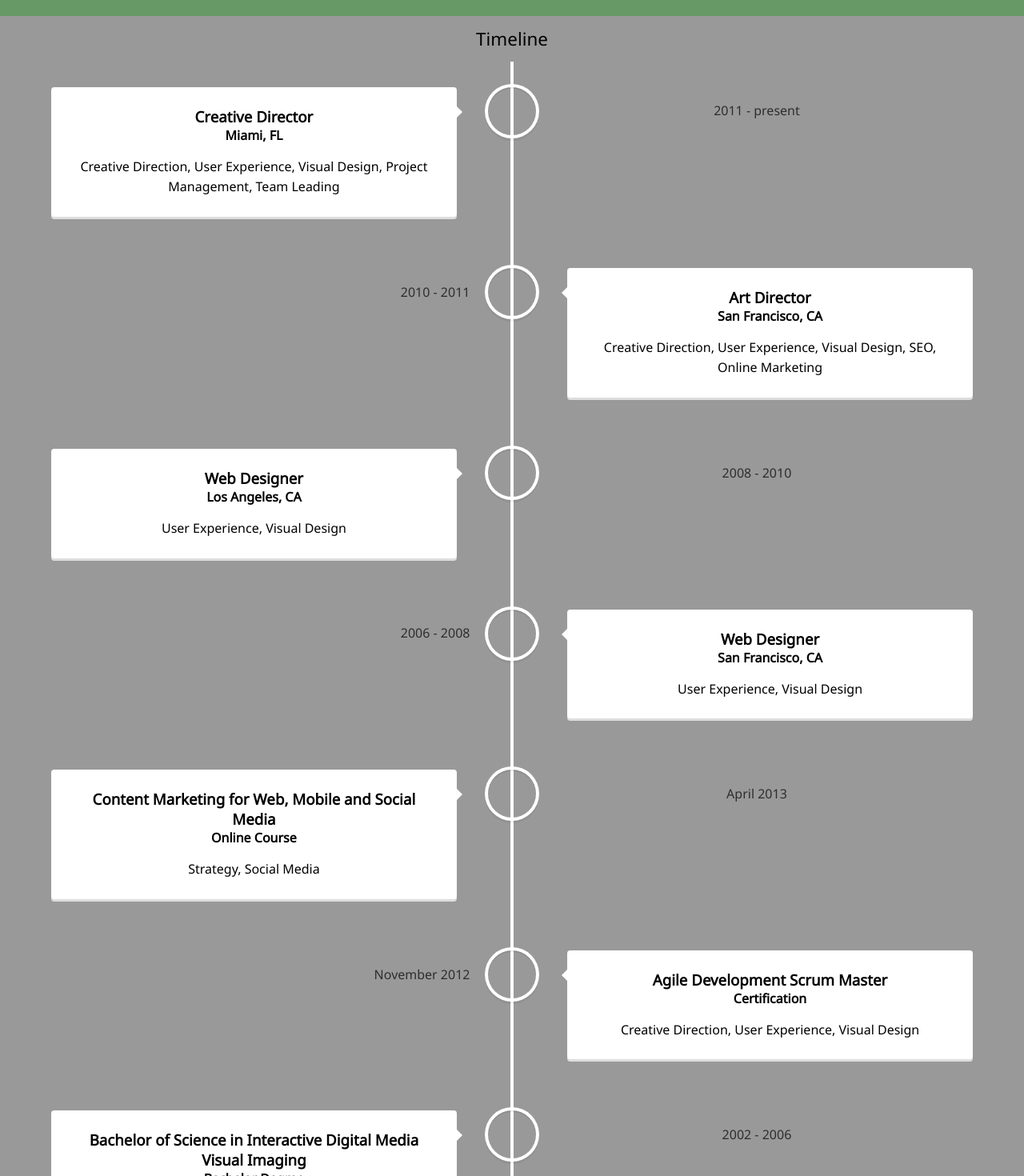
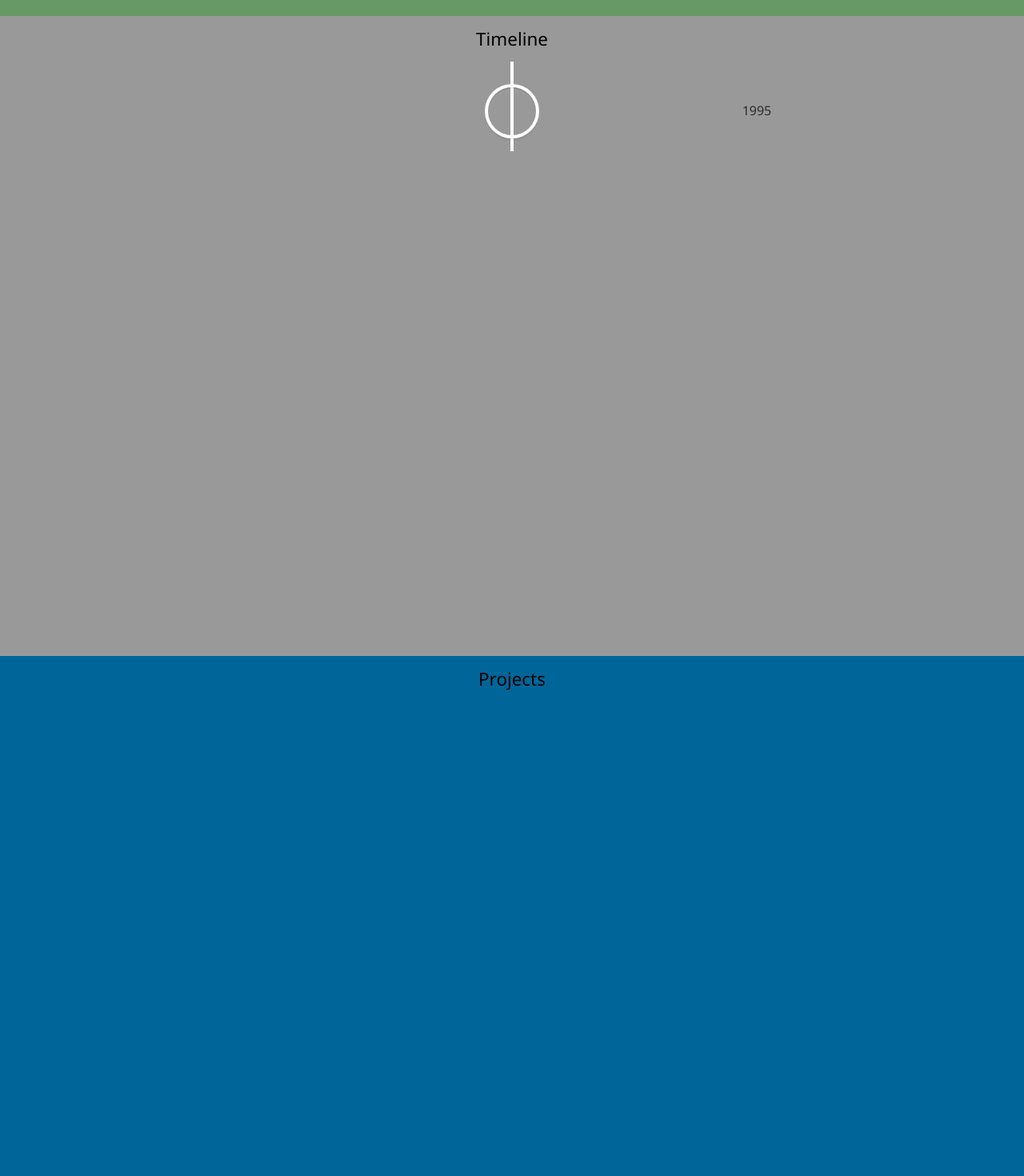
Before and after one commit to zettca/zettca.github.io, a React (Create React App) app: page / in a window 1280 px wide. Shown: the part 780-2250 px from the top of the page at 80% size. Built offline with nearby package versions, Linux system fonts and the light colour scheme.

Commit message:
clean codez

```diff
--- a/package.json
+++ b/package.json
@@ -18,6 +18,6 @@
     "test": "react-scripts test --env=jsdom",
     "eject": "react-scripts eject",
     "predeploy": "npm run build",
-    "deploy": "gh-pages -d build"
+    "deploy": "gh-pages --dist build --branch master"
   }
 }
--- a/src/components/DotsNavigation.jsx
+++ b/src/components/DotsNavigation.jsx
@@ -7,10 +7,12 @@ class DotsNavigation extends React.PureComponent {
       anchor.addEventListener('click', function (e) {
         e.preventDefault();
 
-        document.querySelector(this.getAttribute('href')).scrollIntoView({
+        const ref = this.getAttribute('href');
+        document.querySelector(ref).scrollIntoView({
           block: 'start',
           behavior: 'smooth'
         });
+        window.history.pushState('', '', ref);
       });
     });
   }
--- a/src/components/Timeline.jsx
+++ b/src/components/Timeline.jsx
@@ -8,42 +8,42 @@ class Timeline extends React.PureComponent {
 
     return (
       <VerticalTimeline animate={false}>
-        <VerticalTimelineElement date="2011 - present">
+        {/*<VerticalTimelineElement date="2011 - present">
           <h3 className="vertical-timeline-element-title">Creative Director</h3>
           <h4 className="vertical-timeline-element-subtitle">Miami, FL</h4>
           <p>Creative Direction, User Experience, Visual Design, Project Management, Team Leading</p>
         </VerticalTimelineElement>
         <VerticalTimelineElement date="2010 - 2011">
-          <h3 className="vertical-timeline-element-title">Art Director</h3>
+          {/*<h3 className="vertical-timeline-element-title">Art Director</h3>
           <h4 className="vertical-timeline-element-subtitle">San Francisco, CA</h4>
           <p>Creative Direction, User Experience, Visual Design, SEO, Online Marketing</p>
         </VerticalTimelineElement>
         <VerticalTimelineElement date="2008 - 2010">
-          <h3 className="vertical-timeline-element-title">Web Designer</h3>
+          {/*<h3 className="vertical-timeline-element-title">Web Designer</h3>
           <h4 className="vertical-timeline-element-subtitle">Los Angeles, CA</h4>
           <p>User Experience, Visual Design</p>
         </VerticalTimelineElement>
         <VerticalTimelineElement date="2006 - 2008">
-          <h3 className="vertical-timeline-element-title">Web Designer</h3>
+          {/*<h3 className="vertical-timeline-element-title">Web Designer</h3>
           <h4 className="vertical-timeline-element-subtitle">San Francisco, CA</h4>
           <p>User Experience, Visual Design</p>
         </VerticalTimelineElement>
         <VerticalTimelineElement date="April 2013">
-          <h3 className="vertical-timeline-element-title">Content Marketing for Web, Mobile and Social Media</h3>
+          {/*<h3 className="vertical-timeline-element-title">Content Marketing for Web, Mobile and Social Media</h3>
           <h4 className="vertical-timeline-element-subtitle">Online Course</h4>
           <p>Strategy, Social Media</p>
         </VerticalTimelineElement>
         <VerticalTimelineElement date="November 2012">
-          <h3 className="vertical-timeline-element-title">Agile Development Scrum Master</h3>
+          {/*<h3 className="vertical-timeline-element-title">Agile Development Scrum Master</h3>
           <h4 className="vertical-timeline-element-subtitle">Certification</h4>
           <p>Creative Direction, User Experience, Visual Design</p>
         </VerticalTimelineElement>
-        <VerticalTimelineElement date="2002 - 2006">
-          <h3 className="vertical-timeline-element-title">Bachelor of Science in Interactive Digital Media Visual Imaging</h3>
+        <VerticalTimelineElement date="2010">
+          {/*<h3 className="vertical-timeline-element-title">Bachelor of Science in Interactive Digital Media Visual Imaging</h3>
           <h4 className="vertical-timeline-element-subtitle">Bachelor Degree</h4>
           <p>Creative Direction, Visual Design</p>
-        </VerticalTimelineElement>
-        <VerticalTimelineElement />
+    </VerticalTimelineElement>*/}
+        <VerticalTimelineElement date="1995" />
       </VerticalTimeline>
     );
   }
```
